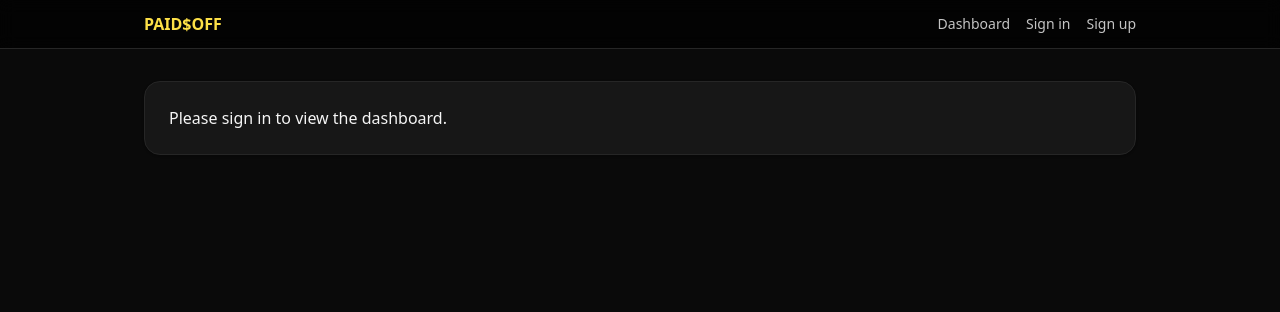
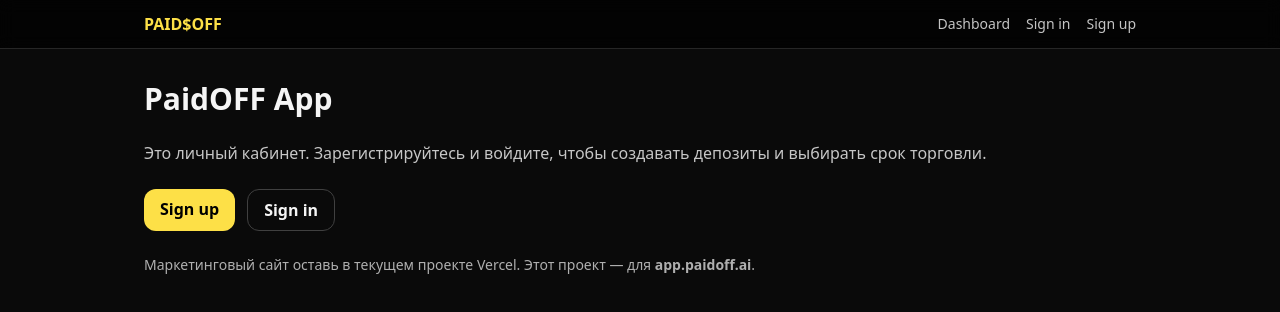
Before and after one commit to Gatsby01k/paidoff-app, a Next.js app: page / in a window 1280 px wide. Shown: the top 312 px of the page. Built offline with nearby package versions, Linux system fonts and the light colour scheme; no server answers.

Commit message:
Update page.tsx

```diff
--- a/app/page.tsx
+++ b/app/page.tsx
@@ -1,18 +1,19 @@
-import { getServerSession } from "next-auth";
-import { authOptions } from "@/lib/auth";
-import Deposits from "./table";
-import Form from "./form";
+import Link from "next/link";
 
-export default async function Dashboard() {
-  const session = await getServerSession(authOptions);
-  if (!session?.user) {
-    return <div className="card">Please sign in to view the dashboard.</div>;
-  }
+export default function Home() {
   return (
     <div className="space-y-6">
-      <h2 className="text-2xl font-black">Dashboard</h2>
-      <Form />
-      <Deposits />
+      <h1 className="text-3xl font-black">PaidOFF App</h1>
+      <p className="opacity-80">
+        Это личный кабинет. Зарегистрируйтесь и войдите, чтобы создавать депозиты и выбирать срок торговли.
+      </p>
+      <div className="flex gap-3">
+        <Link href="/auth/signup" className="btn btn-primary">Sign up</Link>
+        <Link href="/auth/signin" className="btn border border-neutral-700">Sign in</Link>
+      </div>
+      <p className="text-sm opacity-70">
+        Маркетинговый сайт оставь в текущем проекте Vercel. Этот проект — для <b>app.paidoff.ai</b>.
+      </p>
     </div>
   );
 }
```
